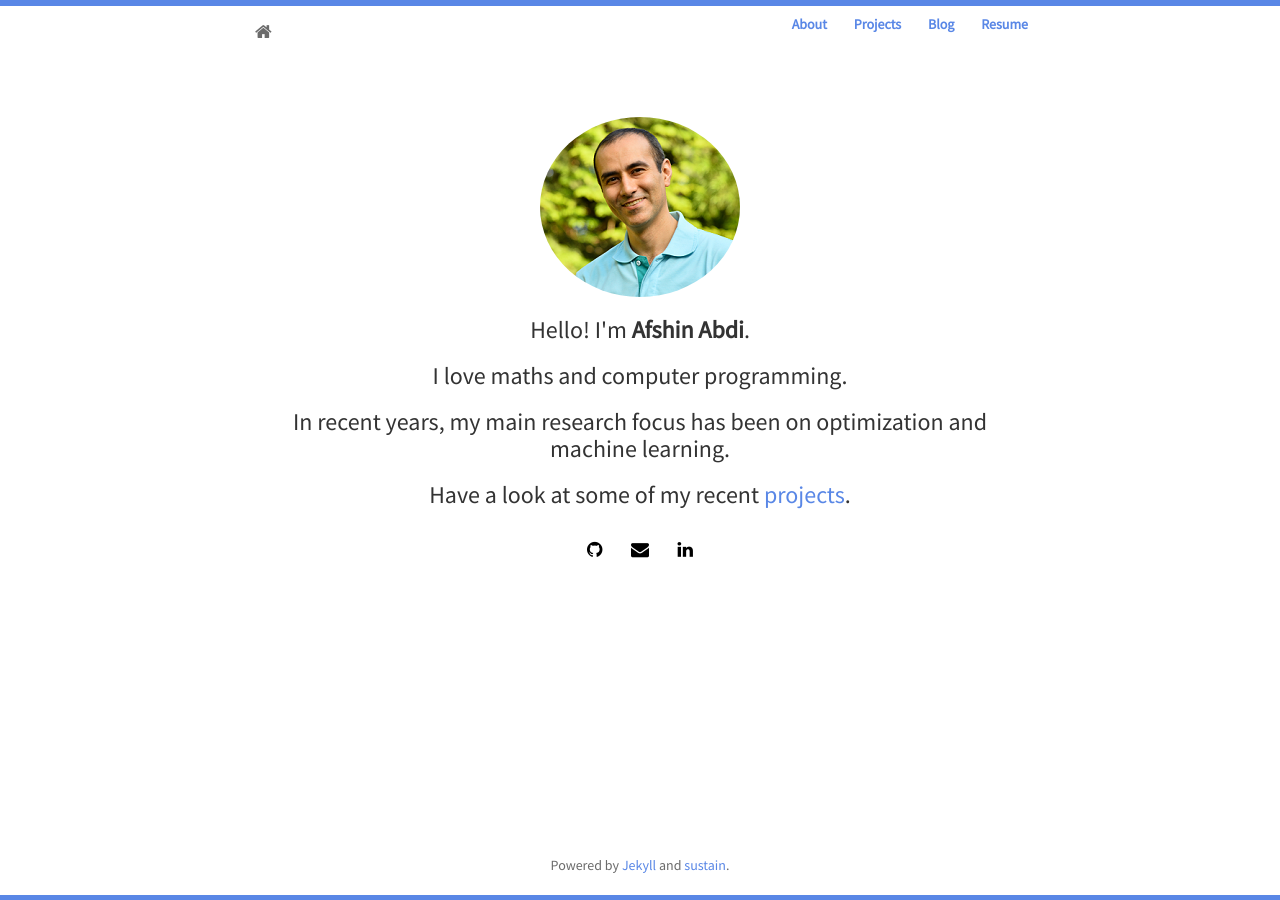
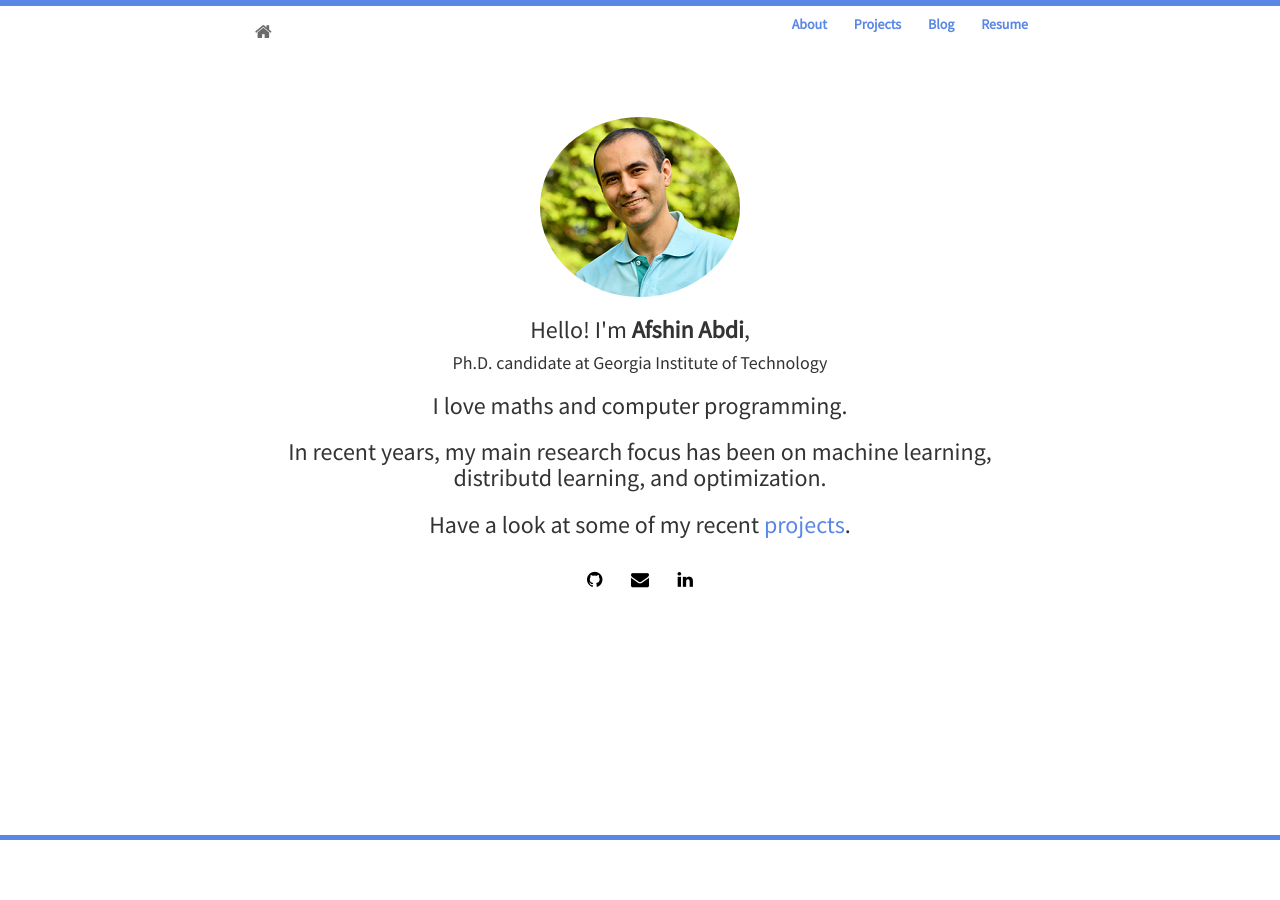
Before and after one commit to afshinabdi/afshinabdi.github.io, a Jekyll site: the page built from index.html, in a window 1280 px wide. Built offline with Jekyll 4.4.1, drawn with Linux system fonts in a browser that asks for light colours; nearby versions of some CDN libraries; the list of posts is cut into pages by our own code.

Commit message:
minor update

```diff
--- a/_includes/footer.html
+++ b/_includes/footer.html
@@ -1,8 +1,8 @@
 <footer>
     <div id="footer">
         <div class="container">
-            <p class="text-muted">Powered by <a href="http://jekyllrb.com/">Jekyll</a> and
-            <a href="http://www.github.com/jekyller/sustain">sustain</a>.</p>
+            <!--p class="text-muted">Powered by <a href="http://jekyllrb.com/">Jekyll</a> and
+            <a href="http://www.github.com/jekyller/sustain">sustain</a>.</p-->
         </div>
     </div>
 </footer>
--- a/index.html
+++ b/index.html
@@ -7,9 +7,10 @@ layout: home
 	  <div class="avatar">
 		<img class="img-circle" src="{{ site.baseurl }}static/img/{{ site.avatar }}" alt="Responsive image">
 	  </div>
-	  <h3>Hello! I'm <strong>{{ site.author }}</strong>.</h3>
+	  <h3>Hello! I'm <strong>{{ site.author }}</strong>,</h3>
+	  <h4>Ph.D. candidate at Georgia Institute of Technology</h4>
 	  <h3>I love maths and computer programming. </h3>
-	  <h3>In recent years, my main research focus has been on optimization and machine learning.</h3>
+	  <h3>In recent years, my main research focus has been on machine learning, distributd learning, and optimization.</h3>
 	  <h3>Have a look at some of my recent <a href="{{ site.baseurl }}projects.html"> projects</a>.</h3>
 	  <!--h3>For more, please check out my <a href="https://afshinabdi.github.io/vitae/cv.pdf">Resume</a>.</h3-->
 	  <!--h3>Contact me at <a href="http://twitter.com/{{ site.twitter }}">@{{ site.twitter }}</a> or by <a href="mailto:{{ site.email }}">email</a>.</h3-->
```
